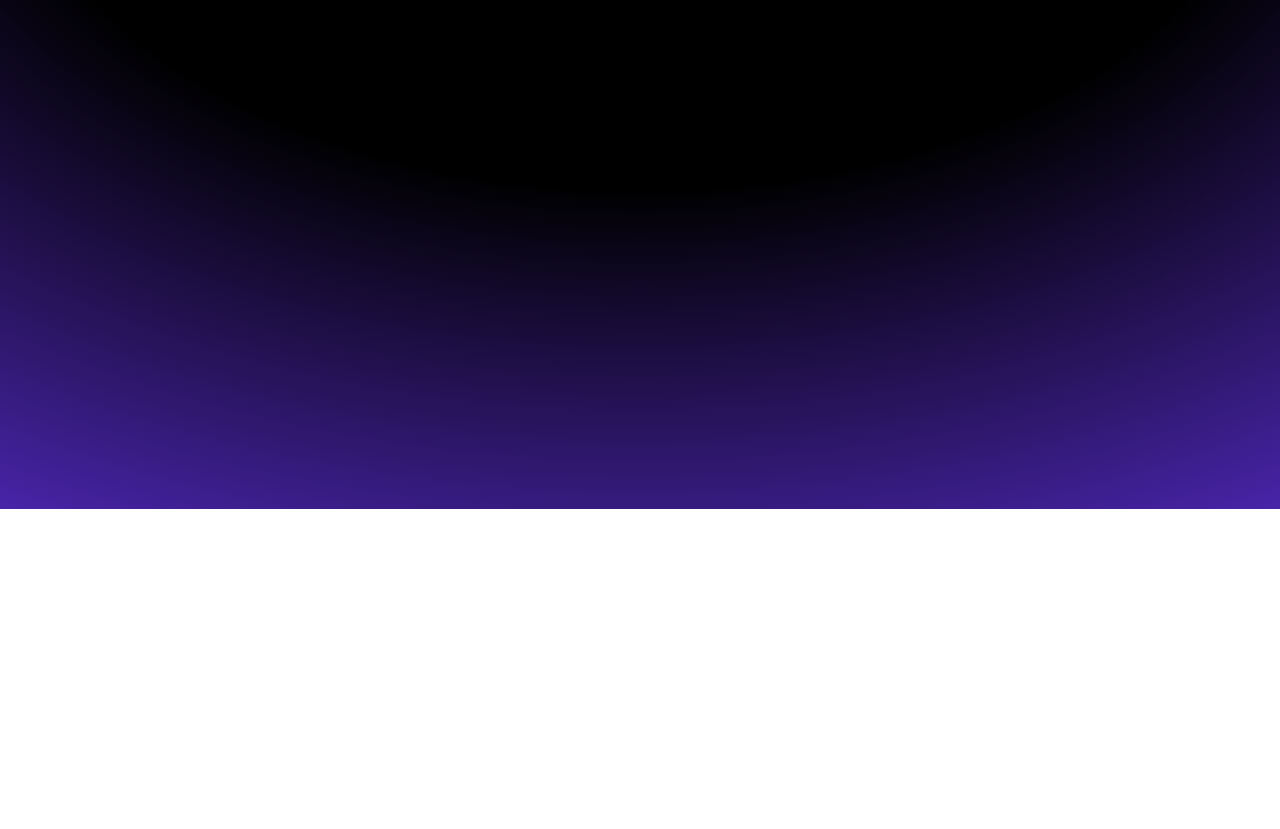
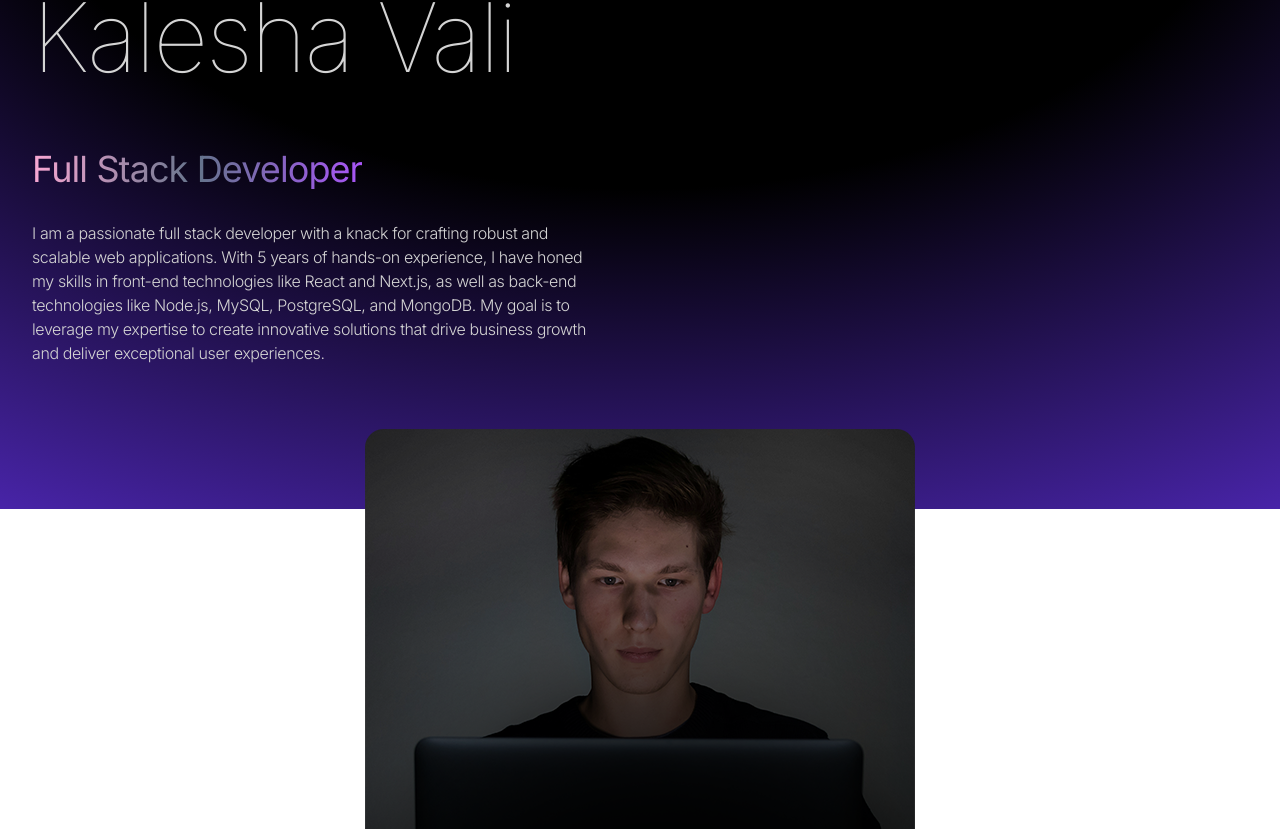
Before and after one commit to kaleshavali4346/kalesha_vali, a React (Vite) app: page / in a window 1280 px wide. Shown: the part 291-1120 px from the top of the page. Before the commit the page ends 800 px from the top, so only its background shows below. Built offline with nearby package versions, Linux system fonts and the light colour scheme.

Commit message:
Added Hero component

```diff
--- a/src/App.jsx
+++ b/src/App.jsx
@@ -1,5 +1,6 @@
 import React from "react";
 import Navbar from "./components/Navbar";
+import Hero from "./components/Hero";
 
 function App() {
   return (
@@ -9,6 +10,7 @@
       </div>
       <div className="container mx-auto px-8">
         <Navbar />
+        <Hero/>
       </div>
     </div>
   );}
--- /dev/null
+++ b/src/components/Hero.jsx
@@ -0,0 +1,22 @@
+import  {HERO_CONTENT} from "../constants";
+import profilepic from "../assets/kevinRushProfile.png"
+const Hero = ()=>{
+    return <div className="border-b border-neutral-900 pb-4 lg:mb-6">
+        <div className="flex flex-wrap">
+            <div className="w-full lg:w-1/2">
+                <div className="flex flex-col items-center lg:items-start">
+                    <h1 className="pb-16 text-6xl font-thin tracking-tight lg:mt-16 lg:text-8xl">Kalesha Vali</h1>
+                    <span className="bg-gradient-to-r from-pink-300 via-slate-500 to-purple-500 bg-clip-text text-4xl tracking-tight text-transparent">Full Stack Developer</span>
+                    <p className="my-2 max-w-xl py-6 font-light tracking-tight">{HERO_CONTENT}</p>
+                </div>
+            </div>
+            <div className="w-full lg: w-1/2 lg:p-8">
+                <div className="flex justify-center">
+                    <img src={profilepic} alt="Kalesha Vali"/>
+                </div>
+            </div>
+        </div>
+    </div>
+}
+
+export default Hero;
```
